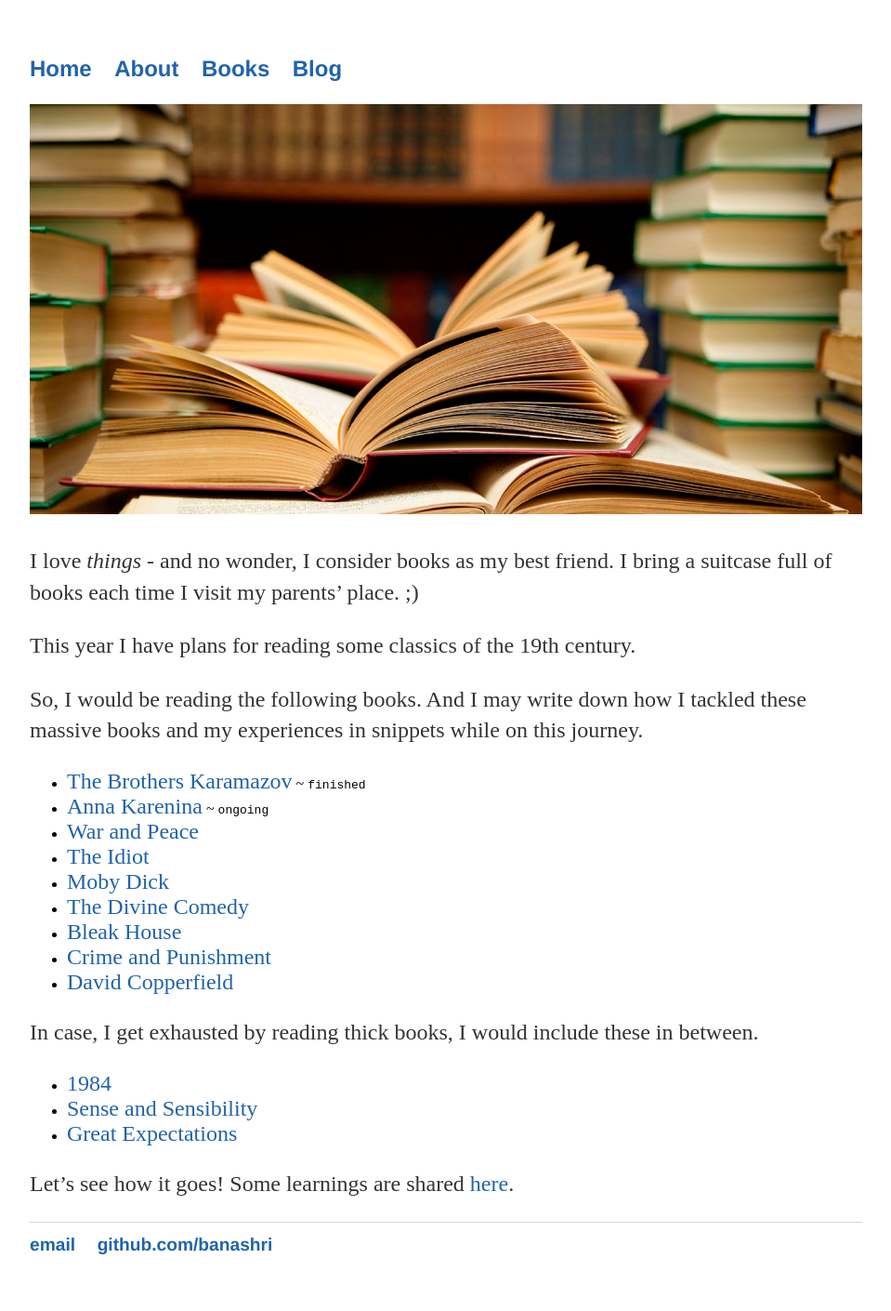
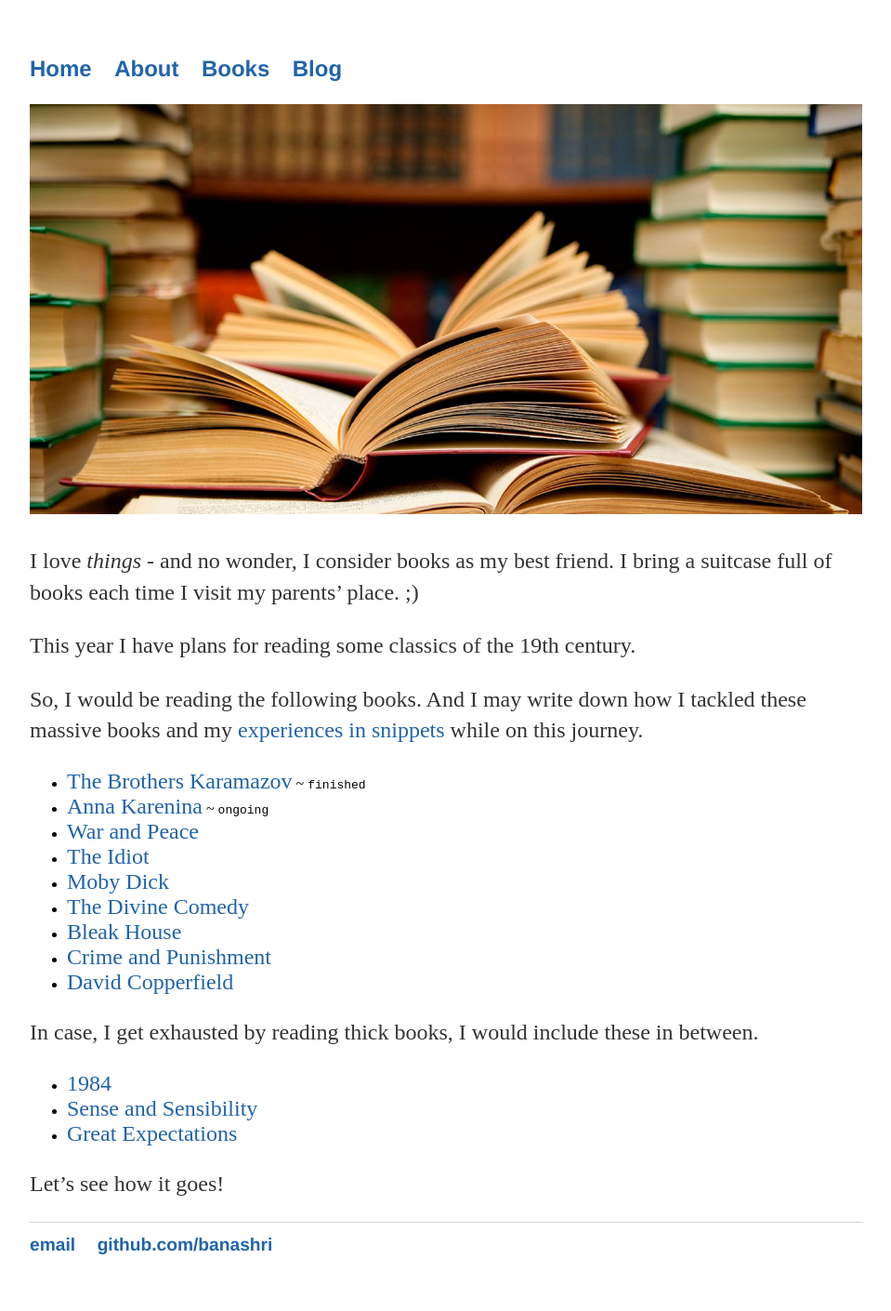
Before and after one commit to Banashri/banashri.github.io, a Jekyll site: the page built from books/index.md, in a window 1280 px wide. Shown: the whole page at 93% size, without its empty margins (160-1119 px from the left). Built offline with Jekyll 4.4.1, drawn with Linux system fonts in a browser that asks for light colours.

Commit message:
learning

```diff
--- a/books/index.md
+++ b/books/index.md
@@ -10,7 +10,7 @@
 
 This year I have plans for reading some classics of the 19th century.
 
-So, I would be reading the following books. And I may write down how I tackled these massive books and my experiences in snippets while on this journey.
+So, I would be reading the following books. And I may write down how I tackled these massive books and my <a href="./experiences.md" class="text">experiences in snippets</a> while on this journey.
 
 - [The Brothers Karamazov](https://www.amazon.de/-/en/Fyodor-Dostoevsky/dp/0553212168/ref=sr_1_1?dchild=1&keywords=the+brothers+karamazov+bantam&qid=1611422835&s=books&sr=1-1) ~ `finished`
 - [Anna Karenina](https://www.amazon.de/-/en/Leo-Tolstoy/dp/0140449175/ref=sr_1_8?crid=1PELFGBOG0OHM&dchild=1&keywords=anna+karenina&qid=1611423018&s=books&sprefix=Anna+kare%2Cstripbooks%2C184&sr=1-8) ~ `ongoing`
@@ -27,4 +27,4 @@
 - [Sense and Sensibility](https://www.amazon.de/gp/product/0141199679/ref=ppx_yo_dt_b_asin_title_o04_s00?ie=UTF8&psc=1)
 - [Great Expectations](https://www.amazon.de/-/en/Charles-Dickens/dp/0141198893/ref=sr_1_1?crid=YJWRY7Z7C8TB&dchild=1&keywords=great+expectations+charles+dickens+penguin&qid=1611423208&sprefix=great+expectations+Charles+dickens+pen%2Caps%2C345&sr=8-1)
 
-Let's see how it goes! Some learnings are shared <a class="text" href="#">here</a>.
+Let's see how it goes!
```
